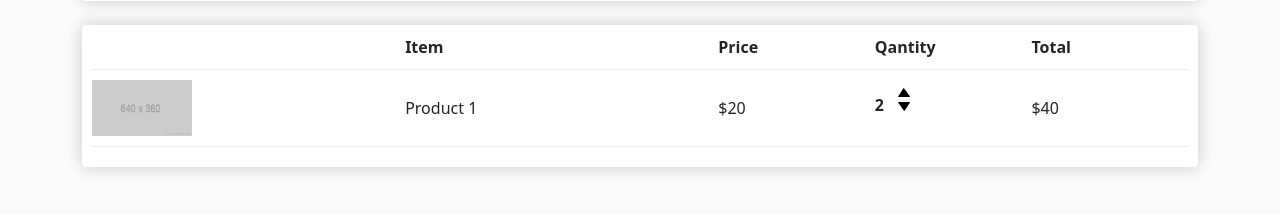
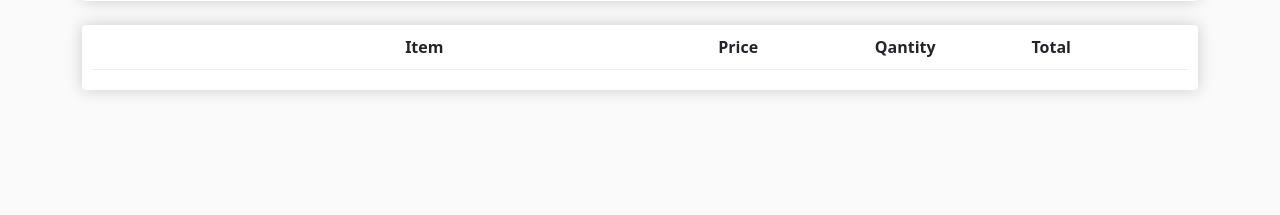
Before and after one commit to DewCX/django-ecommerce-website, a Django app: page /cart/ in a window 1280 px wide. Shown: the part 228-443 px from the top of the page. Run offline with Django 3.2, Linux system fonts and the light colour scheme.

Commit message:
#Add data(Admin panel)
#Querry Data (Cart)
#Render data (cart.html)

```diff
--- a/ecommerce_con/store/templates/store/cart.html
+++ b/ecommerce_con/store/templates/store/cart.html
@@ -33,14 +33,15 @@
                 <div style="flex: 1;"><strong>Total</strong></div>
             </div>
 
+            {% for item in items  %}
             <div class="cart-row align-items-center">
                 <div style="flex: 2;">
-                    <img class="row-image" src="{% static 'images/placeholder.png' %}" alt="">
+                    <img class="row-image" src="{{item.product.imageURL}}" alt="">
                 </div>
-                <div style="flex: 2;">Product 1</div>
-                <div style="flex: 1;">$20</div>
+                <div style="flex: 2;">{{item.product.name}}</div>
+                <div style="flex: 1;">{{item.product.price|floatformat:2}}</div>
                 <div style="flex: 1;">
-                    <p class="quantity">2</p>
+                    <p class="quantity">{{item.quantity}}</p>
                     <div class="quantity">
                         <img class="chg-quantity" src="{% static  'images/arrow-up.png' %}">
 
@@ -49,6 +50,7 @@
                 </div>
                 <div style="flex: 1;">$40</div>
             </div>
+            {% endfor %}
         </div>
     </div>
 </div>
--- a/ecommerce_con/store/views.py
+++ b/ecommerce_con/store/views.py
@@ -13,7 +13,15 @@ def store(request):
 
 #Cart View
 def cart(request):
-    context = {}
+
+    if request.user.is_authenticated:
+        customer = request.user.customer
+        order, created = Order.objects.get_or_create(customer=customer, complete=False)
+        items = order.orderitem_set.all()
+    else:
+        items = []
+
+    context = {"items":items}
     return render(request, 'store/cart.html', context)
 
 
```
Also changed, not shown: ecommerce_con/db.sqlite3.
